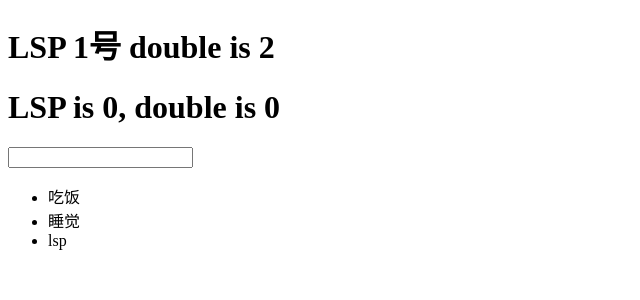
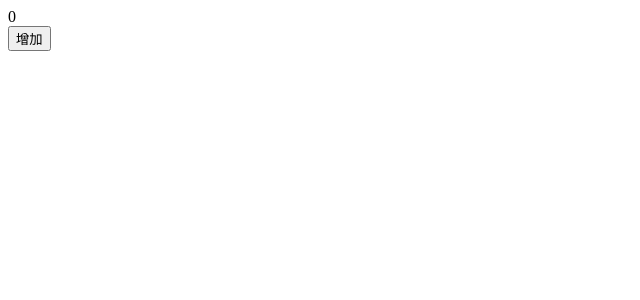
Before and after one commit to cjshinning/hello-vue3, a Vue app: page / in a window 1280 px wide. Shown: the top 300 px of the page, without its empty margins (0-640 px from the left). Built offline with nearby package versions, Linux system fonts and the light colour scheme.

Commit message:
vue3学习-setup和ref

```diff
--- a/src/App.vue
+++ b/src/App.vue
@@ -1,54 +1,47 @@
 <template>
   <div id="app">
-    <h1 @click="add">LSP {{count}}号 double is {{double}}</h1>
-    <h1>LSP is {{x}}, double is {{doubleX}}</h1>
-    <input type="text" v-model="val" @keyup.enter="addTodo">
-    <ul>
-      <li v-for="todo in todos" :key="todo.id">{{todo.title}}</li>
-    </ul>
+    <!-- <child1 :msg="msg" msg2="哈哈哈"></child1> -->
+    <!-- <child2 @click="show"></child2> -->
+    <div>{{count}}</div>
+    <button @click="updateCount">增加</button>
   </div>
 </template>
 
 <script>
 import {reactive, ref, toRefs} from 'vue';
-import useCounter from './counter.js';
-import useMouse from './mouse.js';
+import Child1 from './components/child1.vue';
+import Child2 from './components/child2.vue';
 
 export default {
   setup(){
-    let val = ref('');
-    let todos = reactive([
-      {
-        id: 0,
-        title: '吃饭',
-        done: false
-      },
-      {
-        id: 1,
-        title: '睡觉',
-        done: false
-      },
-      {
-        id: 2,
-        title: 'lsp',
-        done: false
-      },
-    ]);
-    function addTodo(){
-      todos.push({
-        id: todos.length,
-        title: val.value,
-        done: false
-      })
-      val.value = '';
+    // console.log('我执行了');
+    // const msg = ref('hello, vue3');
+    // return {
+    //   msg
+    // }
+
+    // const show = () => {
+    //   console.log('name', 'cj');
+    // }
+    // return {
+    //   show
+    // }
+
+    const count = ref(0);
+    function updateCount(){
+      count.value++;
     }
-    let {count, double, add} = useCounter();
-    let {x, double: doubleX} = useMouse();
     return {
-      val, todos, addTodo,
-      count, double, add,
-      x, doubleX
-    };
-  }
+      count,
+      updateCount
+    }
+  },
+  components: {
+    Child1,
+    Child2
+  },
+  // beforeCreate(){
+  //   console.log('beforeCreate执行了')
+  // }
 }
 </script>
--- /dev/null
+++ b/src/components/child1.vue
@@ -0,0 +1,15 @@
+<template>
+    <h2>子组件</h2>
+    <h3>msg: {{msg}}</h3>
+</template>
+<script>
+export default {
+    name: 'Child1',
+    props: ['msg'],
+    setup(props, {attrs, slots, emit}){
+        console.log(props); //msg: "hello, vue3"
+        console.log(attrs); //msg2: "哈哈哈"
+        return {};
+    }
+}
+</script>
--- /dev/null
+++ b/src/components/child2.vue
@@ -0,0 +1,18 @@
+<template>
+    <!-- <h2>子组件</h2>
+    <h3>msg: {{msg}}</h3> -->
+    <button>事件分发</button>
+</template>
+<script>
+export default {
+    name: 'Child2',
+    setup(props, {emit}){
+        const emitFn = () => {
+            emit('show');
+        }
+        return {
+            emitFn
+        };
+    }
+}
+</script>
```
